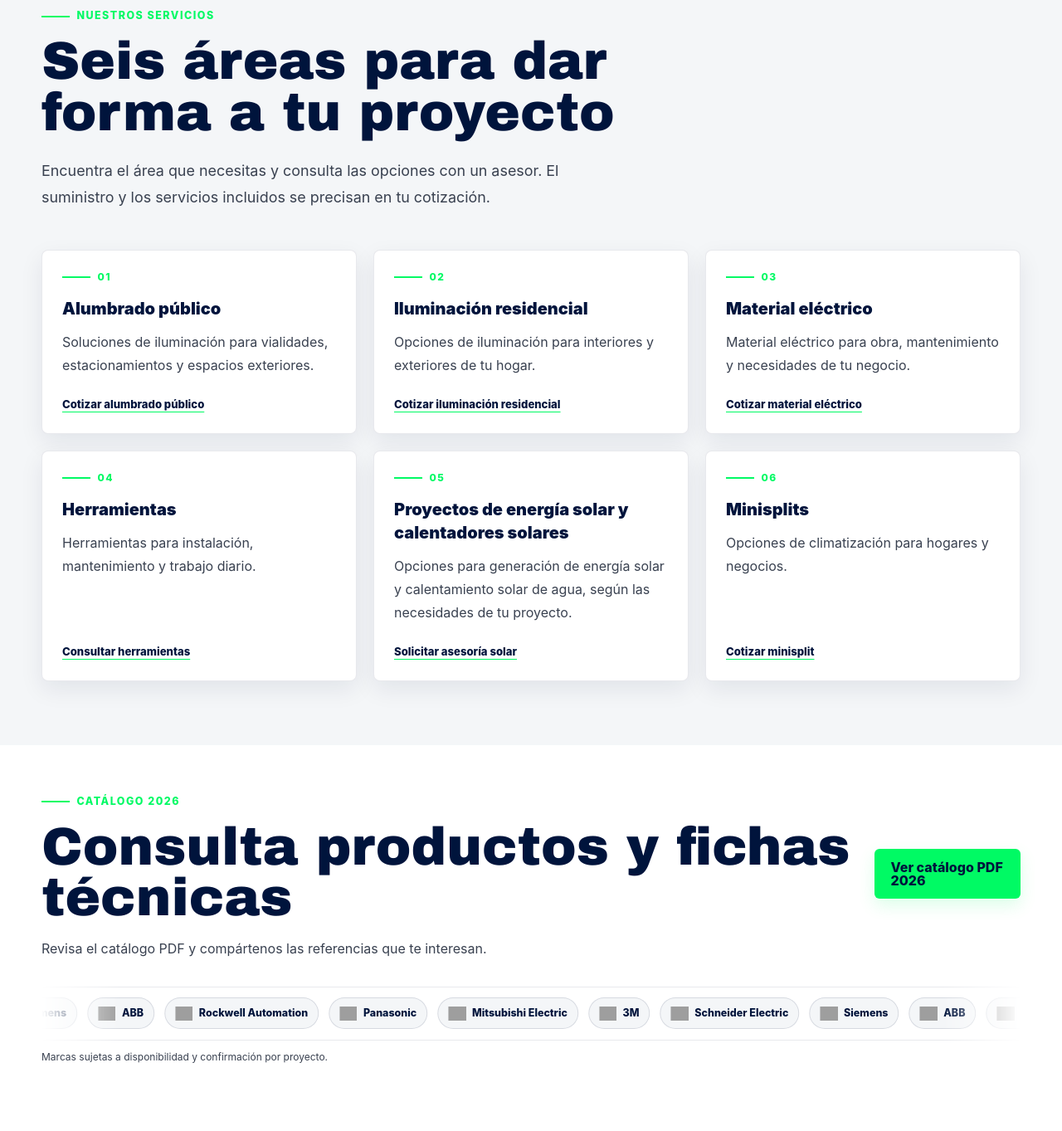
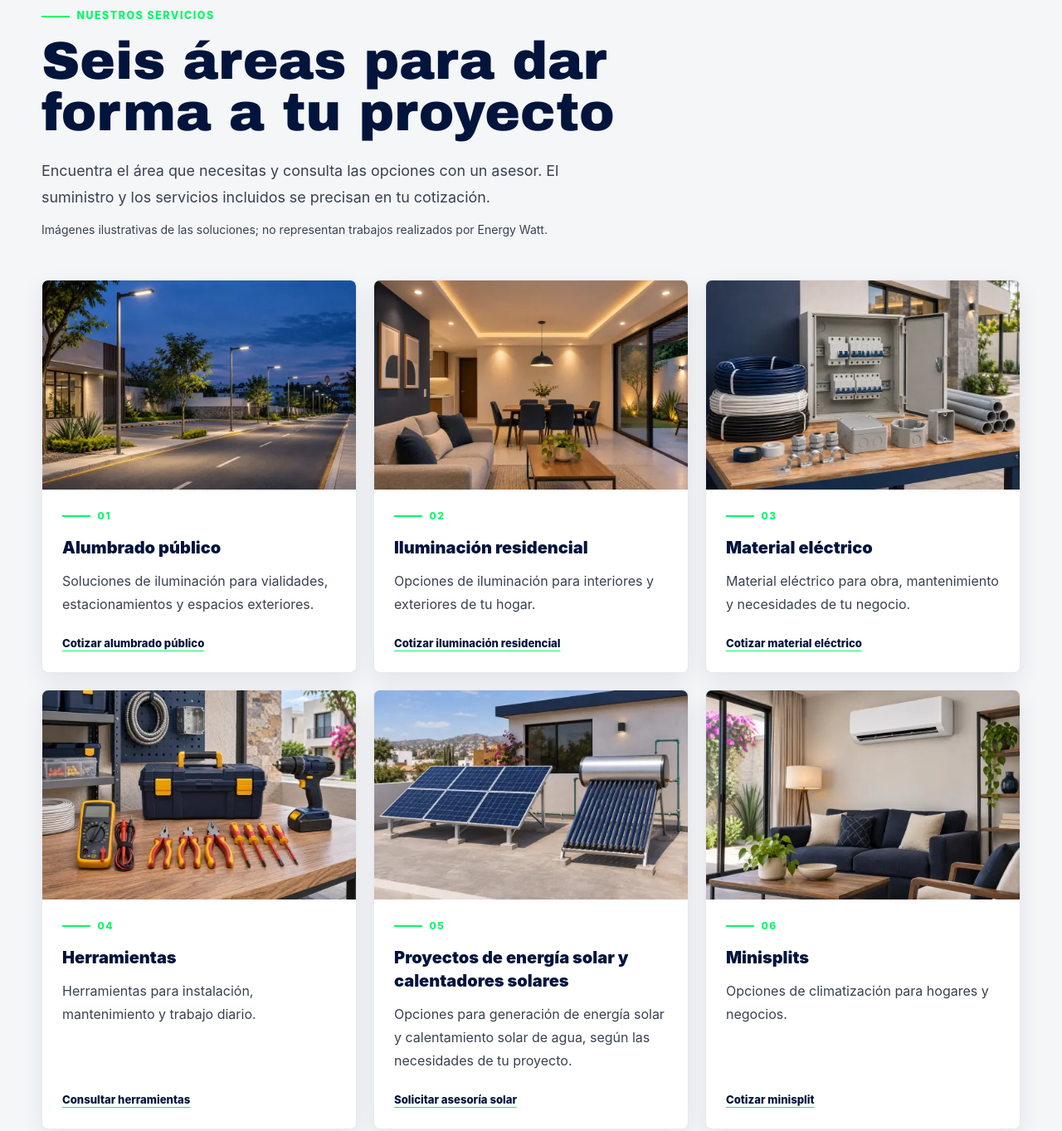
Before and after one commit to alexisortega236/energywatt, a website: page index.html in a window 1280 px wide. Shown: the part 836-2199 px from the top of the page at 83% size. Drawn offline with Linux system fonts and the light colour scheme; grey boxes are pictures that could not be loaded.

Commit message:
Add service imagery and optimize mobile catalog

```diff
--- a/index.html
+++ b/index.html
@@ -8,9 +8,12 @@
   <link rel="canonical" href="https://energywattmexico.com/">
   <meta property="og:title" content="Iluminación, material eléctrico y soluciones para tu proyecto | ENERGY WATT México">
   <meta property="og:description" content="Consulta iluminación, material eléctrico, herramientas, soluciones solares y minisplits con ENERGY WATT México en Torreón.">
+  <meta property="og:image:width" content="1200">
+  <meta property="og:image:height" content="630">
+  <meta property="og:image:alt" content="Soluciones de iluminación, energía solar y climatización de Energy Watt">
   <meta property="og:type" content="website">
   <meta property="og:url" content="https://energywattmexico.com/">
-  <meta property="og:image" content="https://energywattmexico.com/public/assets/images/hero-energy-watt.svg">
+  <meta property="og:image" content="https://energywattmexico.com/public/assets/images/energy-watt-social.jpg">
   <meta name="twitter:card" content="summary_large_image">
   <meta name="theme-color" content="#00143C">
   <link rel="icon" href="./public/favicon.svg" type="image/svg+xml">
@@ -83,7 +86,7 @@
         </div>
         <div class="reveal relative">
           <div class="absolute -inset-6 bg-ew-green/5 blur-3xl"></div>
-          <img src="./public/assets/images/hero-energy-watt.svg" alt="Red técnica de energía con rayo eléctrico" class="relative aspect-[4/3] w-full rounded-lg border border-white/10 object-cover shadow-[var(--shadow-dark)]">
+          <img src="./public/assets/images/hero-soluciones-1280.webp" srcset="./public/assets/images/hero-soluciones-640.webp 640w, ./public/assets/images/hero-soluciones-1280.webp 1280w" sizes="(min-width: 1280px) 520px, (min-width: 1024px) 43vw, 92vw" width="1280" height="854" fetchpriority="high" alt="Ilustración de iluminación exterior y residencial, paneles solares, calentador solar y minisplit" class="relative aspect-[3/2] w-full rounded-lg border border-white/10 object-cover shadow-[var(--shadow-dark)]">
         </div>
       </div>
     </section>
@@ -105,43 +108,62 @@
           <p class="eyebrow">Nuestros servicios</p>
           <h2 id="servicios-titulo" class="section-title">Seis áreas para dar forma a tu proyecto</h2>
           <p class="section-copy mt-6">Encuentra el área que necesitas y consulta las opciones con un asesor. El suministro y los servicios incluidos se precisan en tu cotización.</p>
+          <p class="mt-3 text-sm leading-6 text-ew-gray-dark">Imágenes ilustrativas de las soluciones; no representan trabajos realizados por Energy Watt.</p>
         </div>
         <div class="mt-10 grid items-stretch gap-5 md:grid-cols-2 lg:mt-12 lg:grid-cols-3">
-          <article class="card service-card reveal flex h-full flex-col p-6">
+          <article class="card service-card reveal flex h-full flex-col overflow-hidden">
+            <img src="./public/assets/images/services/alumbrado-publico-960.webp" srcset="./public/assets/images/services/alumbrado-publico-480.webp 480w, ./public/assets/images/services/alumbrado-publico-960.webp 960w" sizes="(min-width: 1280px) 384px, (min-width: 1024px) 30vw, (min-width: 768px) 46vw, 92vw" width="960" height="640" loading="lazy" decoding="async" alt="Ilustración de una vialidad con postes y luminarias LED encendidas" class="service-image">
+            <div class="flex flex-1 flex-col p-6">
             <p class="eyebrow text-xs" aria-hidden="true">01</p>
             <h3 class="mt-4 text-xl font-black text-ew-navy">Alumbrado público</h3>
             <p class="mt-3 leading-7">Soluciones de iluminación para vialidades, estacionamientos y espacios exteriores.</p>
             <a data-whatsapp-action data-whatsapp-category="Alumbrado público" class="category-quote-link mt-auto pt-6" href="https://wa.me/528717240933?text=Hola%2C%20quiero%20informaci%C3%B3n%20sobre%20alumbrado%20p%C3%BAblico%20de%20Energy%20Watt.">Cotizar alumbrado público</a>
+            </div>
           </article>
-          <article class="card service-card reveal flex h-full flex-col p-6">
+          <article class="card service-card reveal flex h-full flex-col overflow-hidden">
+            <img src="./public/assets/images/services/iluminacion-residencial-960.webp" srcset="./public/assets/images/services/iluminacion-residencial-480.webp 480w, ./public/assets/images/services/iluminacion-residencial-960.webp 960w" sizes="(min-width: 1280px) 384px, (min-width: 1024px) 30vw, (min-width: 768px) 46vw, 92vw" width="960" height="640" loading="lazy" decoding="async" alt="Ilustración de una vivienda con iluminación cálida interior y exterior" class="service-image">
+            <div class="flex flex-1 flex-col p-6">
             <p class="eyebrow text-xs" aria-hidden="true">02</p>
             <h3 class="mt-4 text-xl font-black text-ew-navy">Iluminación residencial</h3>
             <p class="mt-3 leading-7">Opciones de iluminación para interiores y exteriores de tu hogar.</p>
             <a data-whatsapp-action data-whatsapp-category="Iluminación residencial" class="category-quote-link mt-auto pt-6" href="https://wa.me/528717240933?text=Hola%2C%20quiero%20informaci%C3%B3n%20sobre%20iluminaci%C3%B3n%20residencial%20de%20Energy%20Watt.">Cotizar iluminación residencial</a>
+            </div>
           </article>
-          <article class="card service-card reveal flex h-full flex-col p-6">
+          <article class="card service-card reveal flex h-full flex-col overflow-hidden">
+            <img src="./public/assets/images/services/material-electrico-960.webp" srcset="./public/assets/images/services/material-electrico-480.webp 480w, ./public/assets/images/services/material-electrico-960.webp 960w" sizes="(min-width: 1280px) 384px, (min-width: 1024px) 30vw, (min-width: 768px) 46vw, 92vw" width="960" height="640" loading="lazy" decoding="async" alt="Ilustración de cableado, protecciones, canalización y cajas de conexión" class="service-image">
+            <div class="flex flex-1 flex-col p-6">
             <p class="eyebrow text-xs" aria-hidden="true">03</p>
             <h3 class="mt-4 text-xl font-black text-ew-navy">Material eléctrico</h3>
             <p class="mt-3 leading-7">Material eléctrico para obra, mantenimiento y necesidades de tu negocio.</p>
             <a data-whatsapp-action data-whatsapp-category="Material eléctrico" class="category-quote-link mt-auto pt-6" href="https://wa.me/528717240933?text=Hola%2C%20quiero%20informaci%C3%B3n%20sobre%20material%20el%C3%A9ctrico%20de%20Energy%20Watt.">Cotizar material eléctrico</a>
+            </div>
           </article>
-          <article class="card service-card reveal flex h-full flex-col p-6">
+          <article class="card service-card reveal flex h-full flex-col overflow-hidden">
+            <img src="./public/assets/images/services/herramientas-960.webp" srcset="./public/assets/images/services/herramientas-480.webp 480w, ./public/assets/images/services/herramientas-960.webp 960w" sizes="(min-width: 1280px) 384px, (min-width: 1024px) 30vw, (min-width: 768px) 46vw, 92vw" width="960" height="640" loading="lazy" decoding="async" alt="Ilustración de herramientas de electricista organizadas en un banco de trabajo" class="service-image">
+            <div class="flex flex-1 flex-col p-6">
             <p class="eyebrow text-xs" aria-hidden="true">04</p>
             <h3 class="mt-4 text-xl font-black text-ew-navy">Herramientas</h3>
             <p class="mt-3 leading-7">Herramientas para instalación, mantenimiento y trabajo diario.</p>
             <a data-whatsapp-action data-whatsapp-category="Herramientas" class="category-quote-link mt-auto pt-6" href="https://wa.me/528717240933?text=Hola%2C%20quiero%20informaci%C3%B3n%20sobre%20herramientas%20de%20Energy%20Watt.">Consultar herramientas</a>
+            </div>
           </article>
-          <article class="card service-card reveal flex h-full flex-col p-6">
+          <article class="card service-card reveal flex h-full flex-col overflow-hidden">
+            <img src="./public/assets/images/services/energia-solar-960.webp" srcset="./public/assets/images/services/energia-solar-480.webp 480w, ./public/assets/images/services/energia-solar-960.webp 960w" sizes="(min-width: 1280px) 384px, (min-width: 1024px) 30vw, (min-width: 768px) 46vw, 92vw" width="960" height="640" loading="lazy" decoding="async" alt="Ilustración de paneles fotovoltaicos junto a un calentador solar de agua" class="service-image">
+            <div class="flex flex-1 flex-col p-6">
             <p class="eyebrow text-xs" aria-hidden="true">05</p>
             <h3 class="mt-4 text-xl font-black text-ew-navy">Proyectos de energía solar y calentadores solares</h3>
             <p class="mt-3 leading-7">Opciones para generación de energía solar y calentamiento solar de agua, según las necesidades de tu proyecto.</p>
             <a data-whatsapp-action data-whatsapp-category="Proyectos de energía solar y calentadores solares" class="category-quote-link mt-auto pt-6" href="https://wa.me/528717240933?text=Hola%2C%20quiero%20informaci%C3%B3n%20sobre%20proyectos%20de%20energ%C3%ADa%20solar%20y%20calentadores%20solares%20de%20Energy%20Watt.">Solicitar asesoría solar</a>
+            </div>
           </article>
-          <article class="card service-card reveal flex h-full flex-col p-6">
+          <article class="card service-card reveal flex h-full flex-col overflow-hidden">
+            <img src="./public/assets/images/services/minisplits-960.webp" srcset="./public/assets/images/services/minisplits-480.webp 480w, ./public/assets/images/services/minisplits-960.webp 960w" sizes="(min-width: 1280px) 384px, (min-width: 1024px) 30vw, (min-width: 768px) 46vw, 92vw" width="960" height="640" loading="lazy" decoding="async" alt="Ilustración de un minisplit instalado en una sala residencial" class="service-image">
+            <div class="flex flex-1 flex-col p-6">
             <p class="eyebrow text-xs" aria-hidden="true">06</p>
             <h3 class="mt-4 text-xl font-black text-ew-navy">Minisplits</h3>
             <p class="mt-3 leading-7">Opciones de climatización para hogares y negocios.</p>
             <a data-whatsapp-action data-whatsapp-category="Minisplits" class="category-quote-link mt-auto pt-6" href="https://wa.me/528717240933?text=Hola%2C%20quiero%20informaci%C3%B3n%20sobre%20minisplits%20de%20Energy%20Watt.">Cotizar minisplit</a>
+            </div>
           </article>
         </div>
       </div>
@@ -151,7 +173,10 @@
       <div class="site-container">
         <div class="reveal flex flex-col justify-between gap-5 md:flex-row md:items-center">
           <div><p class="eyebrow">Catálogo 2026</p><h2 id="catalogo-titulo" class="section-title">Consulta productos y fichas técnicas</h2><p class="mt-4 max-w-2xl leading-7">Revisa el catálogo PDF y compártenos las referencias que te interesan.</p></div>
-          <a class="btn btn-primary" href="./public/assets/catalogo-energy-watt.pdf">Ver catálogo PDF 2026</a>
+          <div class="flex flex-col items-start gap-3">
+            <a class="btn btn-primary" href="./public/assets/catalogo-energy-watt.pdf">Ver catálogo PDF 2026</a>
+            <a class="category-quote-link min-h-11" href="./public/assets/catalogo-energy-watt.pdf" download="catalogo-energy-watt-2026.pdf">Descargar PDF · 3.4 MB</a>
+          </div>
         </div>
         <div class="brand-marquee mt-8" aria-label="Marcas con las que trabajamos">
           <div class="brand-marquee-track">
@@ -172,7 +197,7 @@
           <p class="section-copy mt-4">Acompañamos proyectos eléctricos con atención técnica y seguimiento claro para ayudar a reducir interrupciones en el suministro de materiales.</p>
         </div>
         <div class="reveal relative">
-          <img src="https://images.unsplash.com/photo-1544724569-5f546fd6f2b5?auto=format&fit=crop&w=1400&q=80" loading="lazy" alt="Tablero eléctrico industrial con componentes de control" class="rounded-lg object-cover shadow-[var(--shadow-card)]">
+          <img src="./public/assets/images/services/material-electrico-960.webp" srcset="./public/assets/images/services/material-electrico-480.webp 480w, ./public/assets/images/services/material-electrico-960.webp 960w" sizes="(min-width: 1024px) 45vw, 92vw" width="960" height="640" loading="lazy" decoding="async" alt="Ilustración de materiales y componentes para suministro eléctrico" class="rounded-lg object-cover shadow-[var(--shadow-card)]">
           <div class="absolute -bottom-7 left-5 right-5 rounded-md border-l-4 border-ew-green bg-ew-navy p-5 text-white shadow-2xl md:left-auto md:w-72">
             <p class="text-sm font-bold text-ew-green">Continuidad operativa</p>
             <p class="mt-2 text-sm leading-6 text-white/78">Suministro, respuesta y acompañamiento para proyectos eléctricos.</p>
--- a/src/input.css
+++ b/src/input.css
@@ -82,6 +82,7 @@ button, input, textarea, select { font: inherit; }
 
   .anchor-alias { display: block; scroll-margin-top: 6rem; }
   .service-card { min-width: 0; border-top: 3px solid var(--color-green); }
+  .service-image { display: block; width: 100%; height: auto; aspect-ratio: 3 / 2; object-fit: cover; background: var(--color-gray-light); }
   .service-card .category-quote-link { min-height: 44px; max-width: 100%; }
   [data-mobile-menu] { max-height: calc(100dvh - 5rem); overflow-y: auto; }
   @media (max-width: 63.99rem) {
```
Also changed, not shown: catalogo-pdf.html (+1 -1 lines), dist/styles.css, public/assets/images/energy-watt-social.jpg (added), public/assets/images/hero-soluciones-1280.webp (added), public/assets/images/hero-soluciones-640.webp (added), public/assets/images/services/alumbrado-publico-480.webp (added), public/assets/images/services/alumbrado-publico-960.webp (added), public/assets/images/services/energia-solar-480.webp (added), public/assets/images/services/energia-solar-960.webp (added), public/assets/images/services/herramientas-480.webp (added), public/assets/images/services/herramientas-960.webp (added), public/assets/images/services/iluminacion-residencial-480.webp (added), public/assets/images/services/iluminacion-residencial-960.webp (added), public/assets/images/services/material-electrico-480.webp (added), 3 more files, 1 other file.
